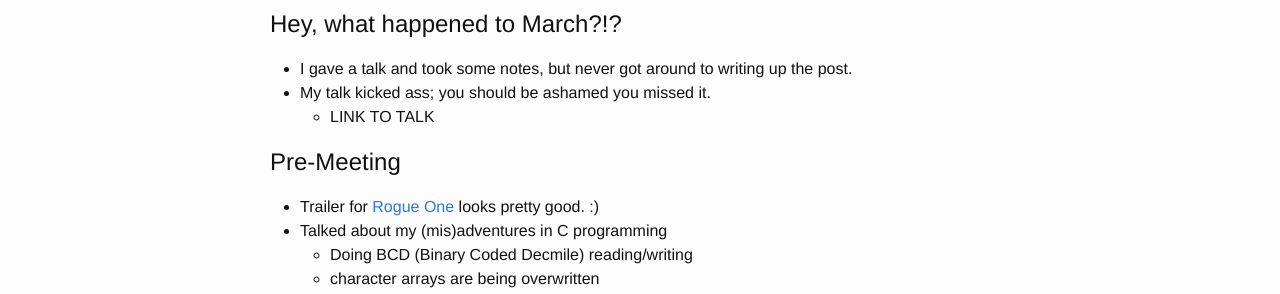
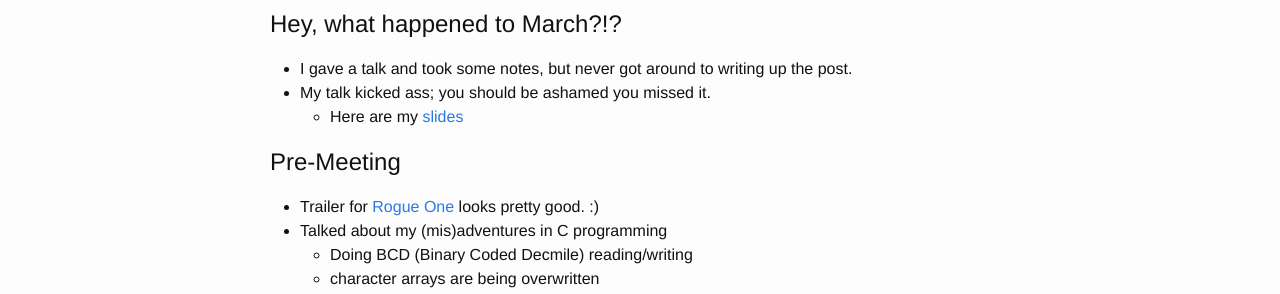
Before and after one commit to Woody2143/woody2143.github.io, a Jekyll site: the page built from _posts/2016-04-07-atlantapm.markdown, in a window 1280 px wide. Shown: the part 257-551 px from the top of the page. Built offline with Jekyll 4.4.1, drawn with Linux system fonts in a browser that asks for light colours.

Commit message:
updated link

```diff
--- a/_posts/2016-04-07-atlantapm.markdown
+++ b/_posts/2016-04-07-atlantapm.markdown
@@ -17,7 +17,7 @@ Here are the notes from the April meeting of the Atlanta Perl Mongers. I make no
 # Hey, what happened to March?!?
 - I gave a talk and took some notes, but never got around to writing up the post.
 - My talk kicked ass; you should be ashamed you missed it.
-  - LINK TO TALK
+  - Here are my [slides](https://goo.gl/Dif0ku)
 
 # Pre-Meeting
 - Trailer for [Rogue One](https://www.youtube.com/watch?v=Wji-BZ0oCwg) looks pretty good. :)
```
